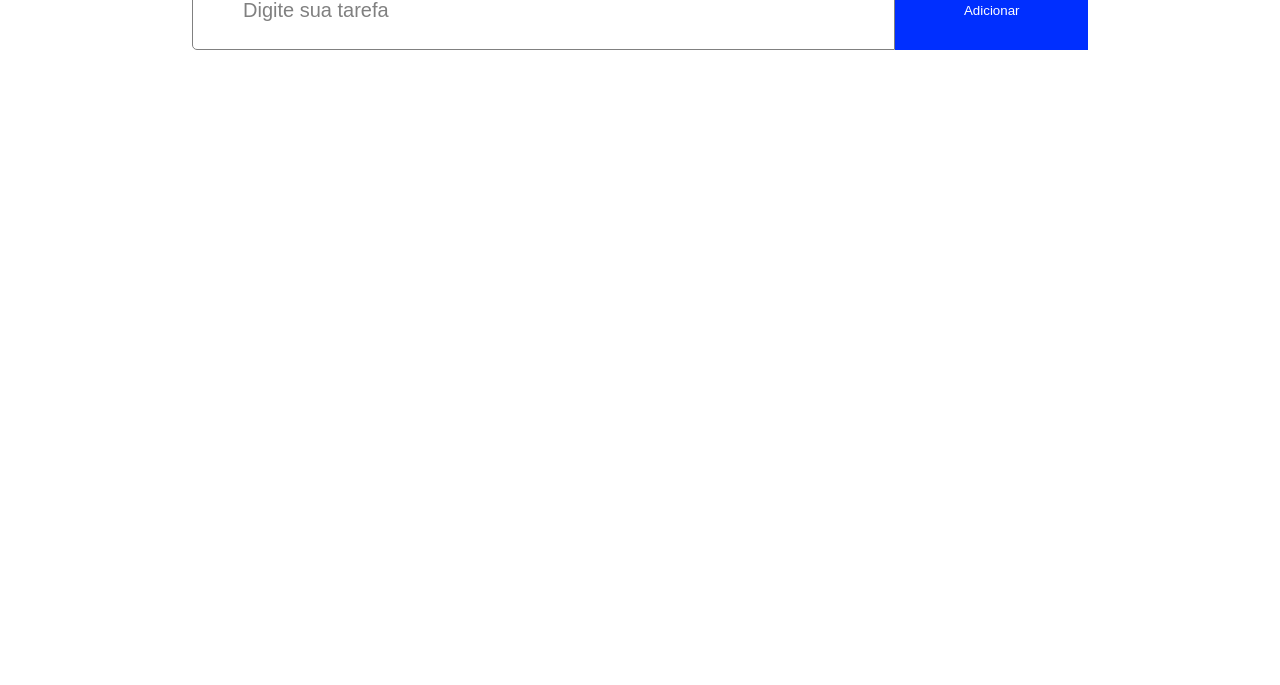
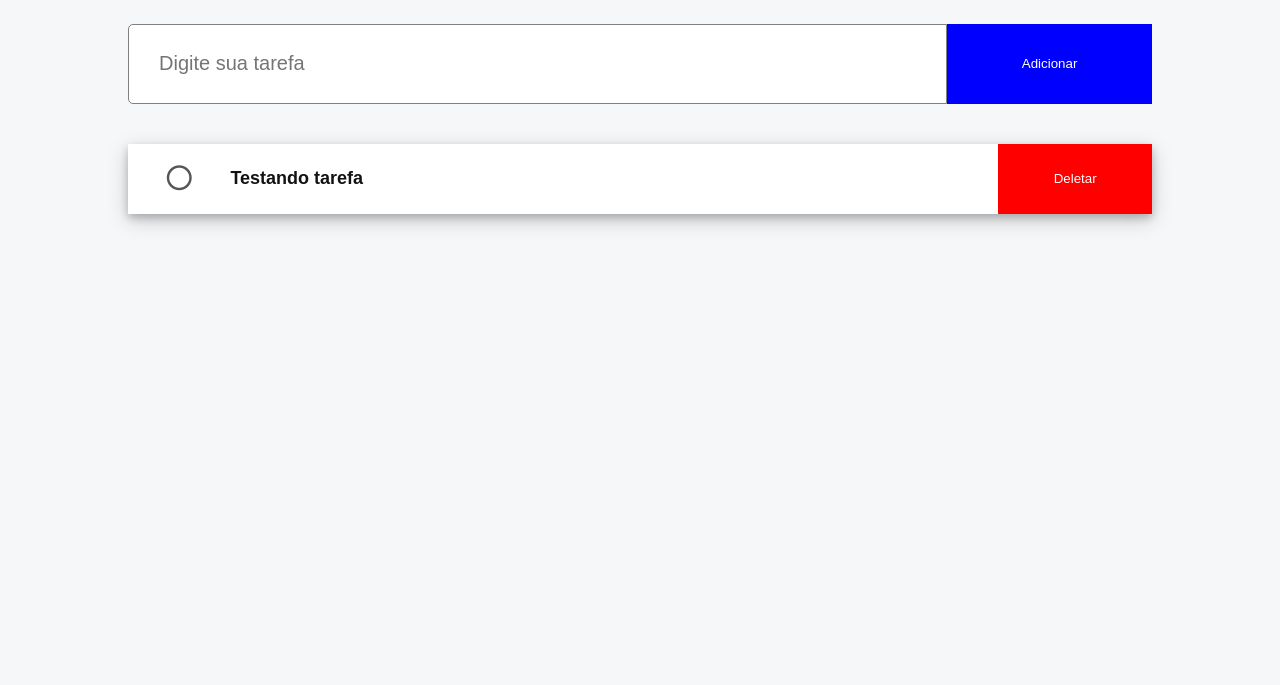
Before and after one commit to DevidSouza/Lista-de-Tarefas, a plain HTML site: page index.html in a window 1280 px wide. Shown: the part 115-800 px from the top of the page. Drawn offline with Linux system fonts and the light colour scheme.

Commit message:
Refatorando HTML e CSS

```diff
--- a/css/estilocss.css
+++ b/css/estilocss.css
@@ -1,14 +1,16 @@
-*{
-    margin: 0;
-}
+/* PREVINE PROBLEMAS DE PREENCHIMENTO INTERNO E DE
+CALCULOS DE DIMENSIONAMENTOS DOS ELEMENTOS*/
+
+*, *::before, *::after {
+    box-sizing: border-box;
+  }
+
 
 body{
-    box-sizing: border-box;
-    text-align: center;
+    background-color: rgb(246, 247, 249);
+    margin: 0;
+    padding: 0;
     font-family: Arial, Helvetica, sans-serif;
-    margin-bottom: 200px;
-    background-color: white
-
 }
 
 h1{
@@ -16,93 +18,97 @@ h1{
     color: rgb(33, 32, 32);
     text-shadow: 2px 2px 5px rgb(171, 174, 177);
     font-size: 40px;
+    text-align: center;
 }
 
-
-.input-button{
+header{
     display: flex;
     flex-flow: row wrap;
-    height: 80px;
-    margin-left: 15%;
-    margin-right: 15%;
-    margin-bottom: 30px;
+    width: 80%;
+    align-items: center;
+    margin: auto auto;
+    margin-bottom: 40px;
+    /* border: 1px solid blue; */
 }
 
 
 .input{
-    flex: 68%;
+    width: 80%;
+    height: 80px;
     font-size: 20px;
-    border: 1px solid grey;
+    padding-left: 30px;
     border-radius: 5px 0 0 5px;
-    padding-left: 50px;
-}
-
-/* PSEUDO-CLASSE QUE MANIPULA O PLACEHOLDER */
-#input::-webkit-input-placeholder{
-    color:grey;
+    color: rgb(69, 68, 68);
+    border: 1px solid grey
+    /* border: 1px solid rgb(204, 36, 36); */
 }
 
 /* PSEUDO-CLASSE QUE MANIPULA O FOCUS */
 #input:focus{
     /* DIMINUI BORDA DO INPUT QUANDO ESTÁ FOCADO */
-    box-shadow: 3 3 3 3;
     outline: 0;
     color: grey;
 }
 
 
 .add-button{
-    flex: 17%;
-    background-color: rgb(0, 47, 255);
+    width: 20%;
+    height: 80px;
+    background-color: blue;
     color: white;
-    border: 0
+    border: none;
 }
 
-/* ----------------- */
+/*  SESSÃO TAREFA */
 
-/* SEGUNDA SEÇÃO */
-
-/* ----------------- */
-.tarefa-e-button-del{
+main{
     display: flex;
     flex-flow: row wrap;
-    flex: 60%;
+    width: 80%;
+    justify-content: center;
+    align-items: center;
+    margin: auto auto;
+    /* border: 1px solid blue; */
+}
+
+.task{
+    display: flex;
+    flex-flow: row wrap;
+    flex: 100%;
     height: 70px;
-    margin-left: 15%;
+    background: white;
+    justify-content: center;
     align-items: center;
-    margin-bottom: 20px;
-    box-shadow: 0px 4px 8px 0 rgb(0, 0, 0, 0.2), 0 6px 20px 0 rgba(0, 0, 0, 0.19);
+    box-shadow: 0px 4px 8px 0 rgb(0, 0, 0, 0.2), 0 6px 20px 0 rgba(0, 0, 0, 0.19)
+}
+
+.task-verification{
+    flex: 10%;
+    text-align: center;
+    color: rgb(87, 86, 86);
+    font-size: 30px;
+    /* border: 1px solid rgb(26, 205, 166); */
+}
+
+.task-content{
+    flex: 75%;
+    color: rgb(19, 18, 18);
+    font-size: 18px;
+    cursor: pointer;
+    font-weight: bold;
+    /* border: 1px solid rgb(177, 7, 124); */
 }
 
 
-.btn-checkout{
-    display: flex;
-    flex: 10%;
-    height: 1.8em;
+.task-del-button{
+    flex: 15%;
 }
 
-
-.tarefa{
-    display: flex;
-    flex: 87%;
-    text-align: left;
-    align-items: center;
-    height: 100%;
-
+.del-button{
+    width: 100%;
+    height: 70px;
+    color: white;
+    border: none;
+    padding: 10px;
+    background-color: red;
 }
-
-
-.texto{
-    color: rgb(128, 128, 128);
-}
-
-
-.del-button{
-    flex: 8%;
-    flex-flow: row wrap;
-    background-color: red;
-    color: white;
-    margin-right: 15%;
-    border: 0;
-    margin-bottom: 20px;
-}
--- a/index.html
+++ b/index.html
@@ -6,25 +6,36 @@
     <meta http-equiv="X-UA-Compatible" content="IE=edge">
     <meta name="viewport" content="width=device-width, initial-scale=1.0">
     <link rel="stylesheet" href="css/estilocss.css">
-    <link rel="stylesheet" href="css/media_queries.css">
+    <link rel="stylesheet" href="https://cdn.jsdelivr.net/npm/@mdi/font@7.2.96/css/materialdesignicons.min.css">
+    <!-- <link rel="stylesheet" href="css/media_queries.css"> -->
     <title>Lista de Tarefas</title>
 </head>
 
 <body>
-    <section style="position: fixed; top: 0; width: 100%; background-color: white;" class="teste">
-        <h1 id="h1">Lista de Tarefas</h1>
+    <h1>Lista de Tarefas</h1>
 
-        <!-- DISCRIÇÃO DA TAREFA  -->
-
-        <div id="div" class="input-button">
-            <input class="input" id="input" type="text" placeholder="Digite sua tarefa">
-            <button onclick="add_task()" id="add-button" class="add-button">Adicionar</button>
-        </div>
-    </section>
+    <header>
+        <input id="input" class="input" type="text" placeholder="Digite sua tarefa">
+        <button onclick="add_task()" id="add-button" class="add-button">Adicionar</button>
+    </header>
 
     <!-- TAREFAS -->
 
-    <section id="area-tarefa" style=" margin-top: 200px; display: flex; flex-flow: row wrap;"></section>
+    <main id="task-area">
+        <div onclick='complete_task()' id='task' class='task'>
+            <div class='task-verification'>
+                <i class="mdi mdi-circle-outline"></i>
+            </div>
+
+            <div class='task-content'>
+                Testando tarefa
+            </div>
+
+            <div class="task-del-button">
+                <button onclick='del_task()' class='del-button'>Deletar</button>
+            </div>
+        </div>
+    </main>
 
     <script src="main.js"></script>
 </body>
--- a/main.js
+++ b/main.js
@@ -1,19 +1,21 @@
 let id = 0;
 let todas_as_tarefas = [];
+let btn_add = document.getElementById("add-button");
+let input = document.getElementById("input");
 
 // Adiciona uma tarefa ao clicar na tecla Enter
 document.addEventListener('keydown', (e)=> {
     if(e.key == "Enter"){
-      document.getElementById("add-button").click();
+        e.preventDefault()
+      btn_add.click();
     }
 });
 
 
 function add_task() {
-    let input = String(document.getElementById("input").value);
-    let capitaliza = input;
+    let capitaliza = String(input.value);
     if (input !== '') {
-        capitaliza = input[0].toUpperCase() + input.substring(1);
+        capitaliza = capitaliza[0].toUpperCase() + capitaliza.substring(1);
     };
     todas_as_tarefas.unshift("<div onclick='execute_complete_task()' id='item" + id + "' class='tarefa-e-button-del'><input id='btn-checkout" + id + "' class='btn-checkout' name='card' type='radio'><div id='tarefa" + id + "' class='tarefa'><h4 id='texto" + id + "' class='texto'>" + capitaliza + "</h4></div></div><button onclick='execute_del_task()' id='button" + id + "' class='del-button'><img src='icons/lixeira.png'style='max-width: 15%; color: white;'>Deletar</button>");
 
@@ -22,6 +24,10 @@ function add_task() {
     for (tarefa in todas_as_tarefas) {
         document.getElementById("area-tarefa").innerHTML += todas_as_tarefas[tarefa]
     }
+
+    input.value = ""
+    input.focus()
+
     id += 1;
 };
 
```
